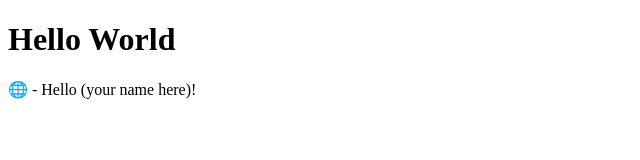
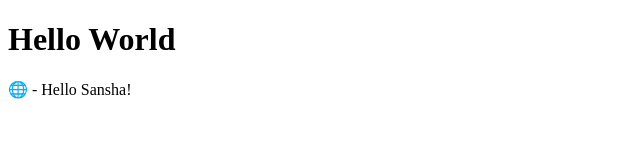
Before and after one commit to sansha-gupta/Software3-Lab1, a plain HTML site: page index.html in a window 1280 px wide. Shown: the full height of the page, 0-640 px from the left. Drawn offline with Linux system fonts and the light colour scheme.

Commit message:
Placeholder replaced with name

```diff
--- a/index.html
+++ b/index.html
@@ -7,7 +7,7 @@
 <body>
 	<h1>Hello World</h1>
 	<p>
-	&#127760 - Hello (your name here)!
+	&#127760 - Hello Sansha!
 	</p>
 </body>
 </html>
```
